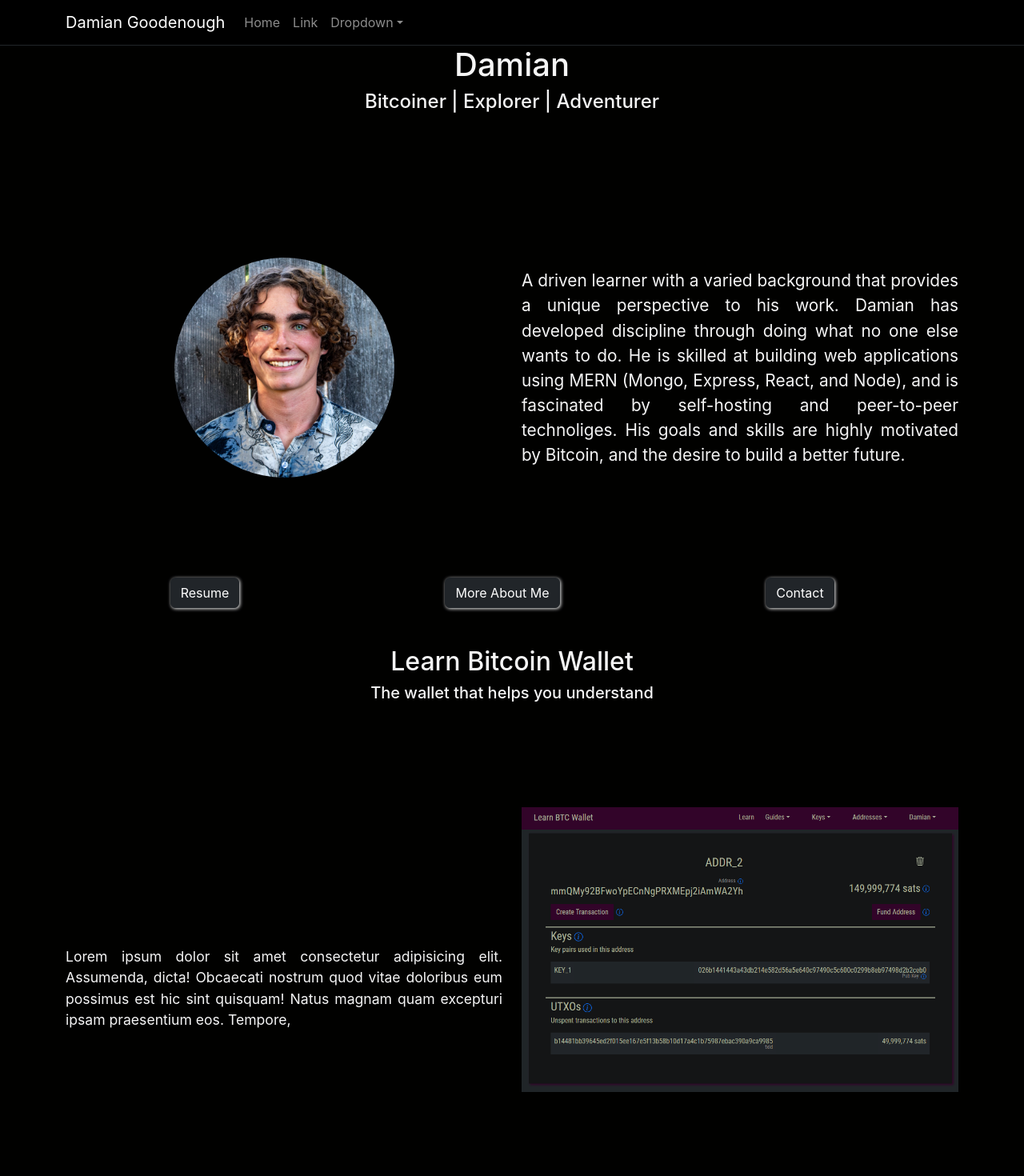
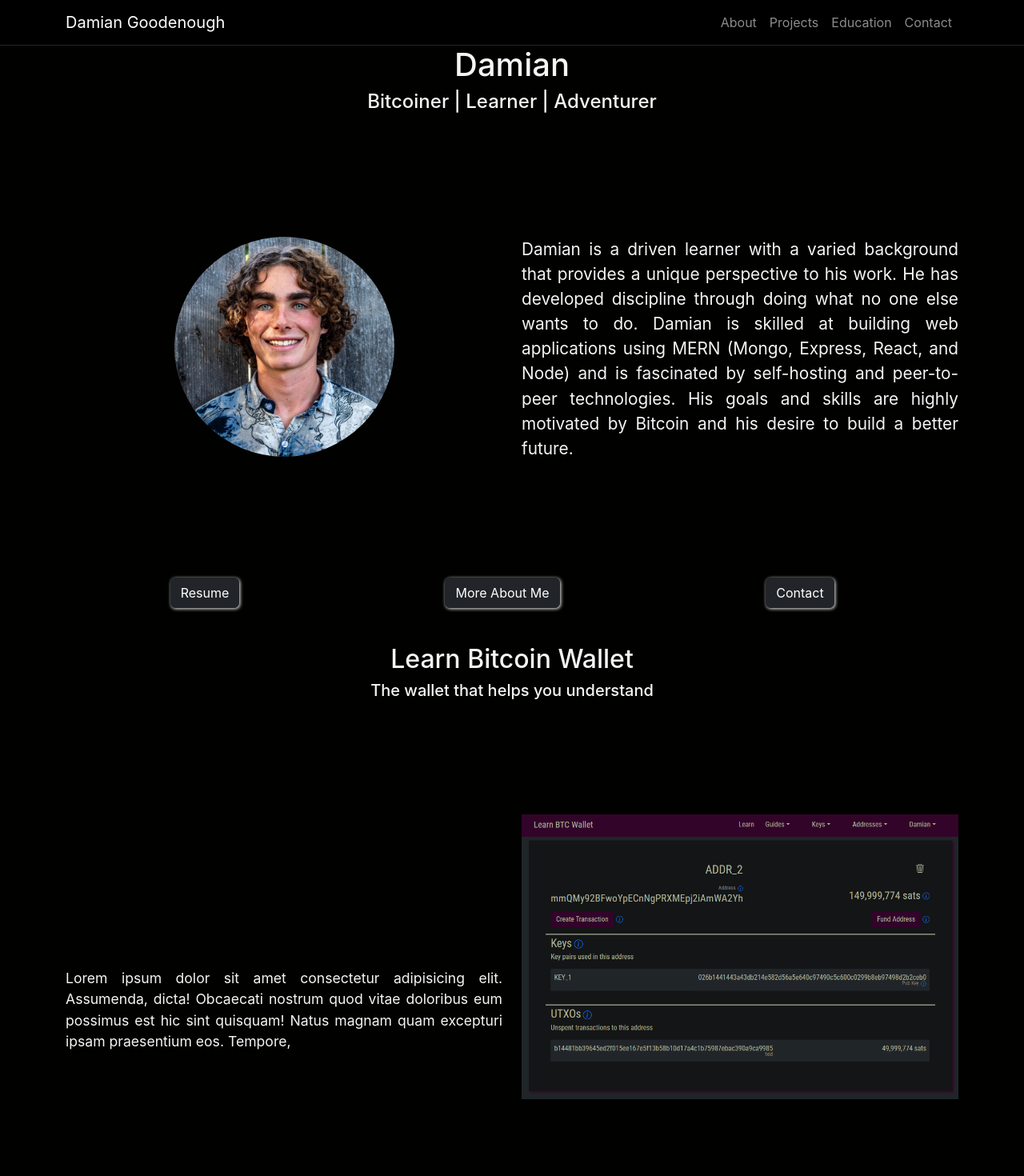
Before and after one commit to daGoodenough/portfolio, a React (Create React App) app: page / in a window 1280 px wide. Shown: the top 1470 px of the page at 80% size. Built offline with nearby package versions, Linux system fonts and the light colour scheme.

Commit message:
scroll to sections

```diff
--- a/src/components/AboutMe.js
+++ b/src/components/AboutMe.js
@@ -7,23 +7,24 @@ const AboutMe = () => (
   <>
     <div className="text-center">
       <h1>Damian</h1>
-      <h4>Bitcoiner | Explorer | Adventurer</h4>
+      <h4>Bitcoiner | Learner | Adventurer</h4>
     </div>
-    <Col className="mt-5" md={6} xs={12}>
+    <Col md={6} xs={12}>
       <img
         src={profilePic}
         alt="Profile portrait"
         className="home-profile-pic"
       />
     </Col>
-    <Col className="d-flex align-items-center mt-5" md={6} xs={12}>
+    <Col className="d-flex align-items-center" md={6} xs={12}>
       <div className="short-bio">
-        A driven learner with a varied background that provides a unique
-        perspective to his work. Damian has developed discipline through doing
-        what no one else wants to do. He is skilled at building web applications
-        using MERN (Mongo, Express, React, and Node), and is fascinated by
-        self-hosting and peer-to-peer technoliges. His goals and skills are
-        highly motivated by Bitcoin, and the desire to build a better future.
+        Damian is a driven learner with a varied background that provides a
+        unique perspective to his work. He has developed discipline through
+        doing what no one else wants to do. Damian is skilled at building web
+        applications using MERN (Mongo, Express, React, and Node) and is
+        fascinated by self-hosting and peer-to-peer technologies. His goals and
+        skills are highly motivated by Bitcoin and his desire to build a better
+        future.
       </div>
     </Col>
     <Row>
--- a/src/components/FeaturedProject.js
+++ b/src/components/FeaturedProject.js
@@ -4,18 +4,18 @@ import learnBtcWallet from '../images/learn-btc-wallet-addr.png';
 
 const FeaturedProject = () => (
   <>
-    <div className="mt-5 text-center">
+    <div className="text-center">
       <h2>Learn Bitcoin Wallet</h2>
       <h5>The wallet that helps you understand</h5>
     </div>
-    <Col className="d-flex align-items-center mt-4" md={6}>
+    <Col className="d-flex align-items-center" md={6}>
       <div className="featured-project">
         Lorem ipsum dolor sit amet consectetur adipisicing elit. Assumenda,
         dicta! Obcaecati nostrum quod vitae doloribus eum possimus est hic sint
         quisquam! Natus magnam quam excepturi ipsam praesentium eos. Tempore,
       </div>
     </Col>
-    <Col className="mt-4" md={6}>
+    <Col className="" md={6}>
       <img
         src={learnBtcWallet}
         alt="Learn Bitcoin Wallet Website"
--- a/src/components/Home.js
+++ b/src/components/Home.js
@@ -6,13 +6,13 @@ import Education from './Education';
 
 const Home = () => (
   <Container>
-    <Row className="section-container align-content-between">
+    <Row className="section-container align-content-between" id="about">
       <AboutMe />
     </Row>
-    <Row className="section-container">
+    <Row className="section-container" id="projects">
       <FeaturedProject />
     </Row>
-    <Row className="section-container">
+    <Row className="section-container" id="education">
       <Education />
     </Row>
   </Container>
--- a/src/components/NavBar.js
+++ b/src/components/NavBar.js
@@ -1,26 +1,23 @@
-import { Navbar, Container, Nav, NavDropdown } from 'react-bootstrap';
+import { Navbar, Container, Nav } from 'react-bootstrap';
 
 function NavBar() {
   return (
-    <Navbar className="sticky-top" variant="dark" bg="black" expand="lg">
+    <Navbar
+      className="sticky-top"
+      variant="dark"
+      bg="black"
+      expand="lg"
+      collapseOnSelect
+    >
       <Container>
         <Navbar.Brand href="#home">Damian Goodenough</Navbar.Brand>
         <Navbar.Toggle aria-controls="basic-navbar-nav" />
         <Navbar.Collapse id="basic-navbar-nav">
-          <Nav className="me-auto">
-            <Nav.Link href="#home">Home</Nav.Link>
-            <Nav.Link href="#link">Link</Nav.Link>
-            <NavDropdown title="Dropdown" id="basic-nav-dropdown">
-              <NavDropdown.Item href="#action/3.1">Action</NavDropdown.Item>
-              <NavDropdown.Item href="#action/3.2">
-                Another action
-              </NavDropdown.Item>
-              <NavDropdown.Item href="#action/3.3">Something</NavDropdown.Item>
-              <NavDropdown.Divider />
-              <NavDropdown.Item href="#action/3.4">
-                Separated link
-              </NavDropdown.Item>
-            </NavDropdown>
+          <Nav className="justify-content-center">
+            <Nav.Link href="#about">About</Nav.Link>
+            <Nav.Link href="#projects">Projects</Nav.Link>
+            <Nav.Link href="#education">Education</Nav.Link>
+            <Nav.Link href="#contact">Contact</Nav.Link>
           </Nav>
         </Navbar.Collapse>
       </Container>
--- a/src/index.css
+++ b/src/index.css
@@ -30,8 +30,14 @@ nav {
   border-bottom: 1.5px solid var(--foreground);
 }
 
+.navbar-collapse {
+  flex-grow: 0;
+  justify-content: end;
+}
+
 .section-container {
   min-height: calc(95vh - 57px);
+  margin-bottom: 45px;
 }
 
 .item {
```
